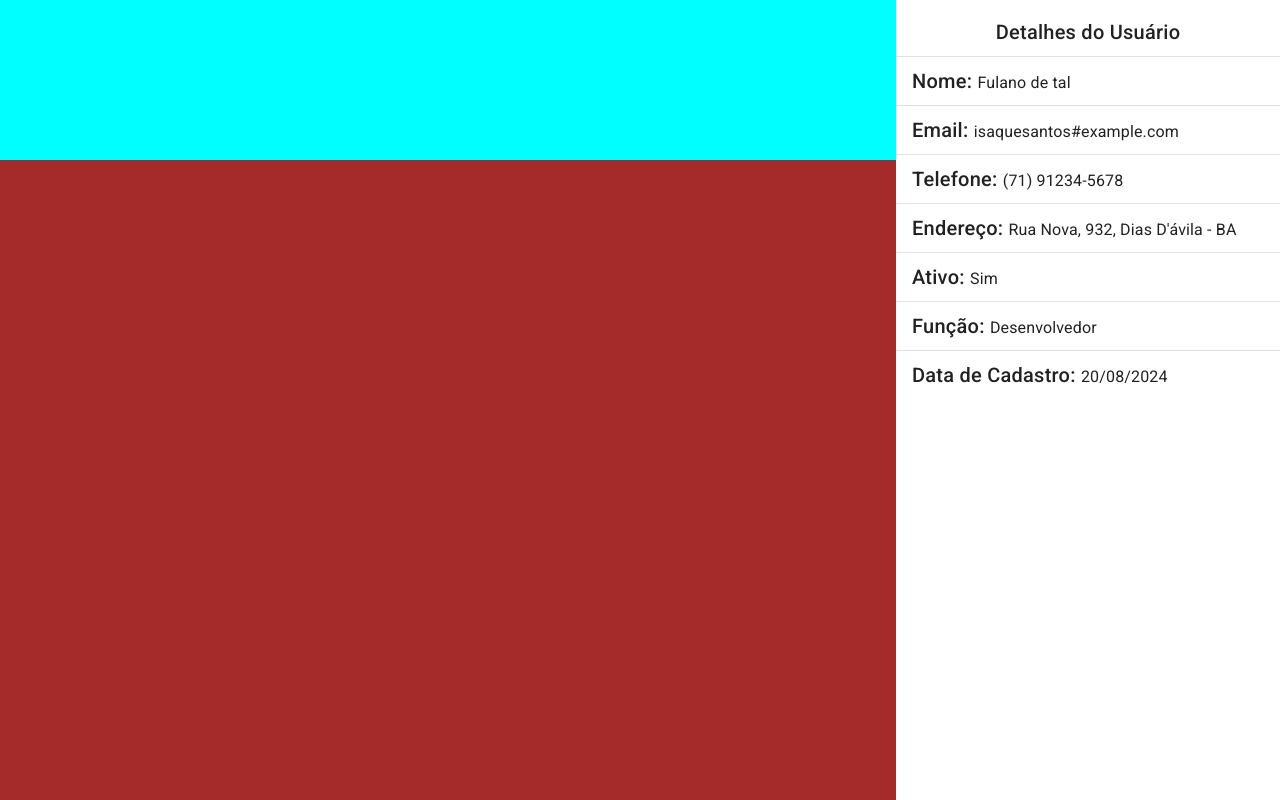
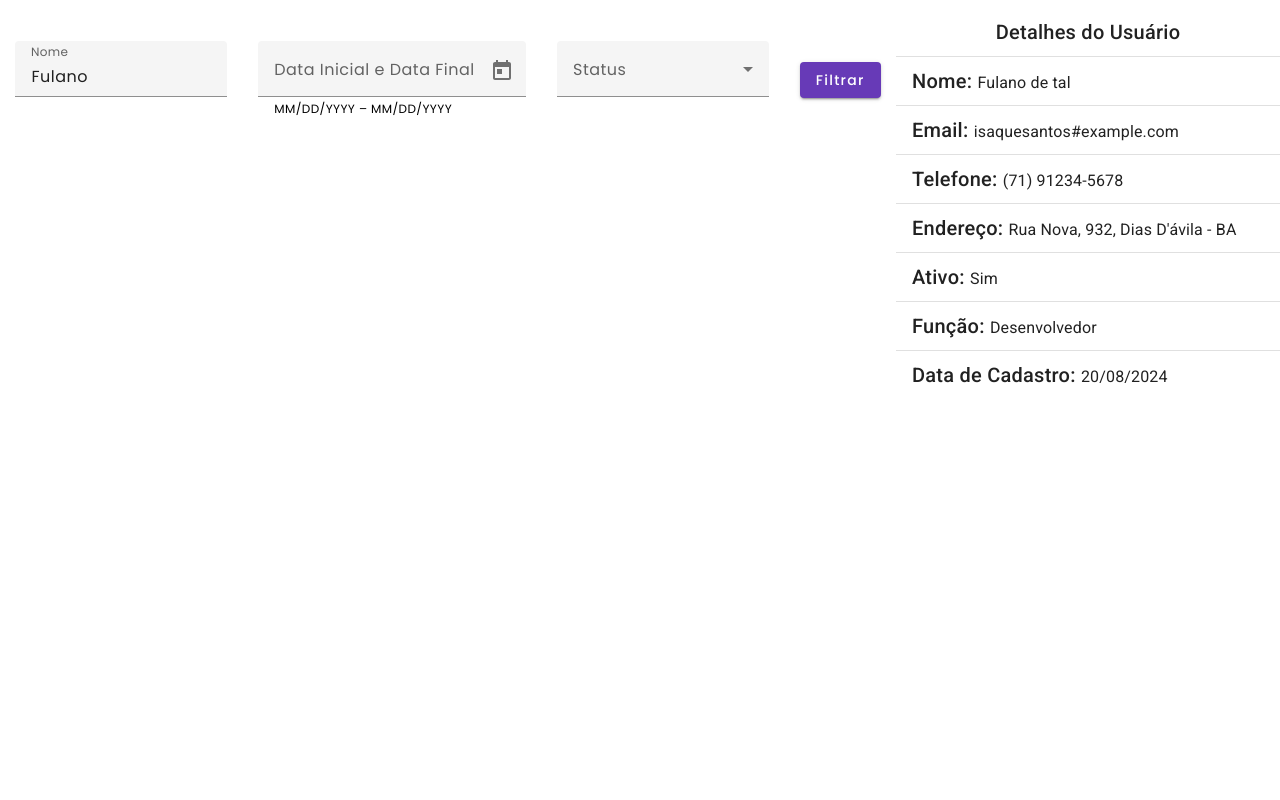
Before and after one commit to Isaquesantos7/list-users, an Angular app: page / in a window 1280 px wide. Built offline with nearby package versions, Linux system fonts and the light colour scheme.

Commit message:
feat: filter template

```diff
--- a/src/app/app.component.html
+++ b/src/app/app.component.html
@@ -2,12 +2,14 @@
     <div class="left-container">
         <div class="top-div">
             <!--Conteudo da div superior-->
+            <app-filter></app-filter>
         </div>
         <div class="main-left-div">
             <!--Conteúdo da div esquerda (80% de altura)-->
         </div>
     </div>
     <div class="right-div">
+        <!--Conteúdo da div direita-->
         <app-user-details></app-user-details>
     </div>
 </div>
--- a/src/app/app.component.scss
+++ b/src/app/app.component.scss
@@ -10,12 +10,10 @@
 
         .top-div {
             flex-grow: 1;
-            background-color: aqua;
         }
 
         .main-left-div {
             height: 80%;
-            background-color: brown;
         }
     }
 
--- /dev/null
+++ b/src/app/components/filter/filter.component.html
@@ -0,0 +1,36 @@
+<div class="filter">
+    <form class="form">
+        <div class="form__name">
+            <mat-form-field class="example-full-width">
+                <mat-label>Nome</mat-label>
+                <input matInput placeholder="Fulano da Silva" value="Fulano">
+            </mat-form-field>
+        </div>
+
+        <div class="form__date-picker">
+            <mat-form-field>
+                <mat-label>Data Inicial e Data Final</mat-label>
+                <mat-date-range-input [rangePicker]="picker">
+                  <input matStartDate placeholder="Data Inicial">
+                  <input matEndDate placeholder="Data Final">
+                </mat-date-range-input>
+                <mat-hint>MM/DD/YYYY – MM/DD/YYYY</mat-hint>
+                <mat-datepicker-toggle matIconSuffix [for]="picker"></mat-datepicker-toggle>
+                <mat-date-range-picker #picker></mat-date-range-picker>
+            </mat-form-field>
+        </div>
+
+        <div class="form__status">
+            <mat-form-field>
+                <mat-label>Status</mat-label>
+                <mat-select>
+                    <mat-option [value]="i.value" *ngFor="let i of options">{{ i.viewValue }}</mat-option>
+                </mat-select>
+            </mat-form-field>
+        </div>
+
+        <div class="form__button">
+            <button mat-raised-button color="primary">Filtrar</button>
+        </div>
+    </form>
+</div>
--- /dev/null
+++ b/src/app/components/filter/filter.component.scss
@@ -0,0 +1,22 @@
+.filter {
+    width: 100%;
+    height: 100%;
+
+    .form {
+        width: 100%;
+        height: 100%;
+
+        display: flex;
+        align-items: center;
+        justify-content: space-around;
+        flex-wrap: wrap;
+
+        // &__name {}
+
+        // &__date-picker {}
+
+        // &__status {}
+
+        // &__button {}
+    }
+}
--- /dev/null
+++ b/src/app/components/filter/filter.component.ts
@@ -0,0 +1,19 @@
+import { Component } from '@angular/core';
+
+@Component({
+  selector: 'app-filter',
+  templateUrl: './filter.component.html',
+  styleUrl: './filter.component.scss'
+})
+export class FilterComponent {
+  protected options = [
+    {
+      value: true,
+      viewValue: 'Sim'
+    },
+    {
+      value: false,
+      viewValue: 'Não'
+    }
+  ]
+}
--- a/src/app/components/user-details/user-details.component.scss
+++ b/src/app/components/user-details/user-details.component.scss
@@ -1,4 +1,6 @@
-.user-details {
-    width: 100%;
-    height: 100%;
+@media (forced-colors: active) and (prefers-color-scheme: light) {
+    .user-details {
+        width: 100%;
+        height: 100%;
+    }
 }
--- a/src/index.html
+++ b/src/index.html
@@ -9,7 +9,7 @@
   <link href="https://fonts.googleapis.com/css2?family=Roboto:wght@300;400;500&display=swap" rel="stylesheet">
   <link href="https://fonts.googleapis.com/icon?family=Material+Icons" rel="stylesheet">
 </head>
-<body class="mat-typography">
+<body class="mat-typography forced-color-adjust-none">
   <app-root></app-root>
 </body>
 </html>
--- a/src/styles.scss
+++ b/src/styles.scss
@@ -1,5 +1,4 @@
-/* You can add global styles to this file, and also import other style files */
-
+@import url('https://fonts.googleapis.com/css2?family=Poppins:ital,wght@0,100;0,200;0,300;0,400;0,500;0,600;0,700;0,800;0,900;1,100;1,200;1,300;1,400;1,500;1,600;1,700;1,800;1,900&display=swap');
 @import "./styles/utils/text-align-center";
 
 * {
@@ -7,7 +6,6 @@
     padding: 0;
     border: 0;
     box-sizing: border-box;
+
+    font-family: "Poppins", sans-serif;
 }
-
-html, body { height: 100%; }
-body { margin: 0; font-family: Roboto, "Helvetica Neue", sans-serif; }
```
Also changed, not shown: src/app/angular-material/angular-material.module.ts (+20 -2 lines), src/app/components/components.module.ts (+13 -3 lines), 1 other file (tests, documents, lock files or other folders).
